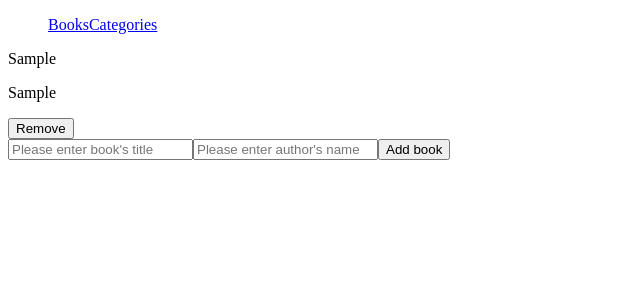
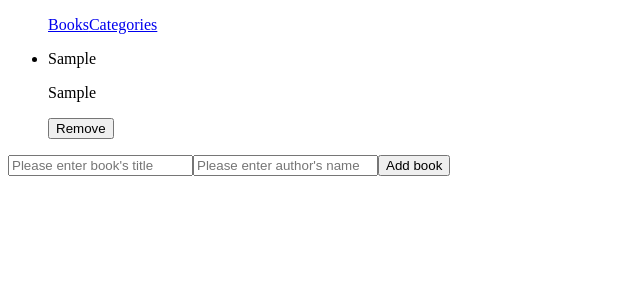
Before and after one commit to vechicin/Bookstore, a React (Create React App) app: page / in a window 1280 px wide. Both pictures are taken after typing "Sample", "Sample" into the empty fields and a click on the input "Add book". Shown: the top 300 px of the page, without its empty margins (0-640 px from the left). Built offline with nearby package versions, Linux system fonts and the light colour scheme.

Commit message:
Improve project's organization

```diff
--- a/src/components/books-info/booksInfo.js
+++ b/src/components/books-info/booksInfo.js
@@ -15,12 +15,12 @@ const BooksInfo = (props) => {
   };
 
   return (
-    <div className="book-info">
+    <li className="book-info">
       <p className="category">{category}</p>
       <p className="title">{title}</p>
       <p className="author">{author}</p>
       <button type="button" onClick={remove}>Remove</button>
-    </div>
+    </li>
   );
 };
 
--- a/src/components/books/Books.js
+++ b/src/components/books/Books.js
@@ -9,6 +9,7 @@ const Books = () => {
   return (
     <section className="books-section">
       <div id="books-list">
+        <ul className="list-container">
           {bookList.map((book) => (
             <BooksInfo
               title={book.title}
@@ -17,6 +18,7 @@ const Books = () => {
               key={book.id}
             />
           ))}
+        </ul>
       </div>
       <NewBook />
     </section>
```
Lines whose indentation alone changed are shown as unchanged.
